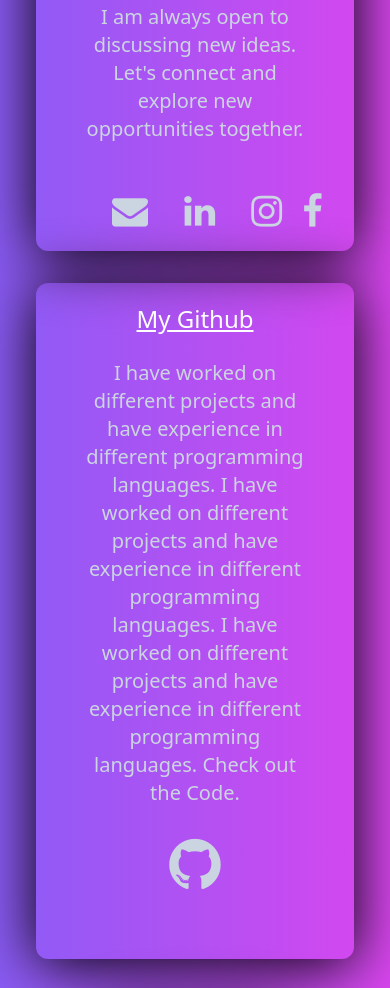
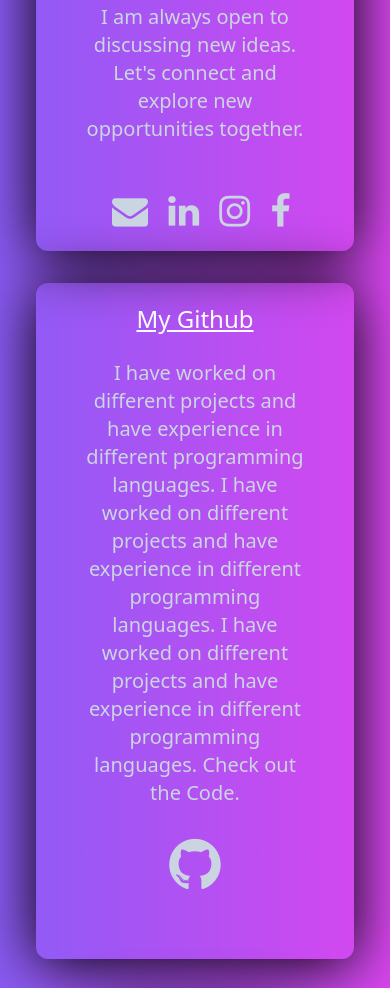
Before and after one commit to Maaz-319/Maaz-319.github.io, a plain HTML site: page index.html in a window 390 px wide. Shown: the part 2703-3691 px from the top of the page. Drawn offline with nearby package versions, Linux system fonts and the light colour scheme.

Commit message:
Update index.html

```diff
--- a/index.html
+++ b/index.html
@@ -343,10 +343,10 @@
             <ul class="contact__me__ul text-slate-300 lg:text-2xl list-inside mt-4 lg:ml-80 text-md ml-4">
                 <li class="contact__me__link inline-block lg:mx-10 lg:ml-20 text-slate-300 text-4xl hover:text-red-700 ml-10"><a
                         href="mailto:maazbinaasif@gmail.com" class="fa fa-envelope"></a></li>
-                <li class="contact__me__link inline-block lg:mx-10 lg:ml-20 text-slate-300 text-4xl hover:text-blue-700 ml-8"><a
+                <li class="contact__me__link inline-block lg:mx-10 lg:ml-20 text-slate-300 text-4xl hover:text-blue-700 ml-4"><a
                         href="https://www.linkedin.com/in/maazbinasif" target="_blank" class="fa fa-linkedin"></a>
                 </li>
-                <li class="contact__me__link inline-block lg:mx-10 lg:ml-20 text-slate-300 text-4xl hover:text-purple-800 ml-8"><a
+                <li class="contact__me__link inline-block lg:mx-10 lg:ml-20 text-slate-300 text-4xl hover:text-purple-800 ml-4"><a
                         href="https://www.instagram.com/maaz.binasif" target="_blank" class="fa fa-instagram"></a>
                 </li>
                 <li class="contact__me__link inline-block lg:mx-10 lg:ml-20 text-slate-300 text-4xl hover:text-blue-700 ml-4"><a
```
